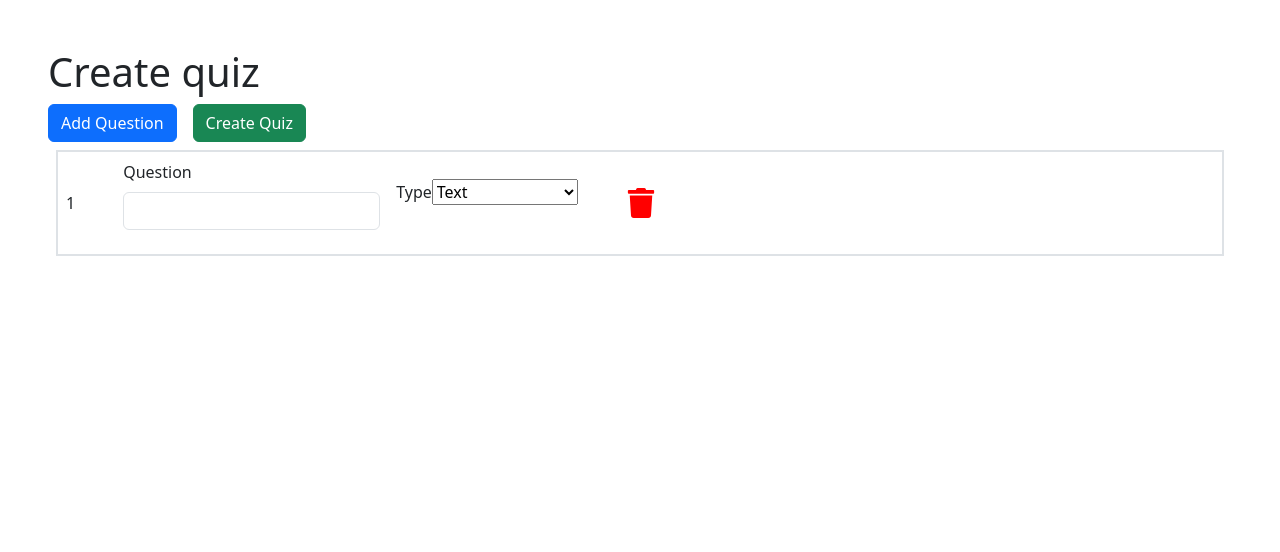
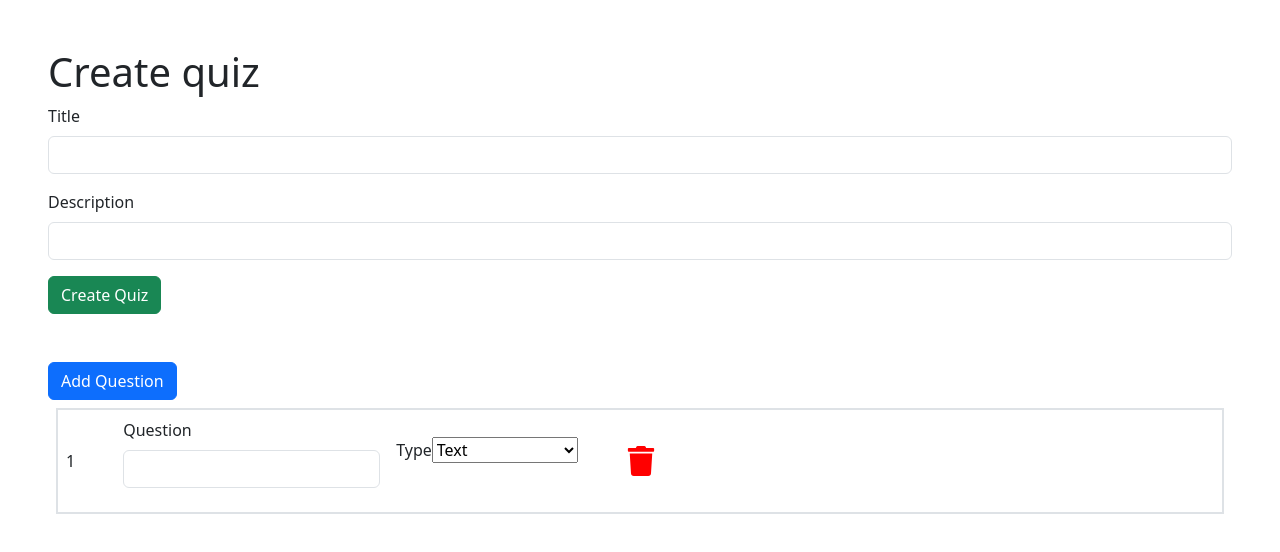
Before and after one commit to m1liaron/questionnaire-builder, a React (Vite) app in the folder frontend/: page /create-quiz in a window 1280 px wide. Shown: the top 552 px of the page. Built offline with nearby package versions, Linux system fonts and the light colour scheme.

Commit message:
fix: function to update answer text
Took 16 minutes

```diff
--- a/frontend/src/components/QuestionItem/QuestionItem.jsx
+++ b/frontend/src/components/QuestionItem/QuestionItem.jsx
@@ -87,7 +87,7 @@ const QuestionItem = ({
                             className="form-control"
                             id={`answer-${answer.id}`}
                             value={answer.answer}
-                            onChange={(e) => onAnswerChange(answer.id, e.target.value)}
+                            onChange={(e) => onAnswerChange(id, answer.id, e.target.value)}
                         />
                       </div>
                     </div>
--- a/frontend/src/components/QuestionList/QuestionList.jsx
+++ b/frontend/src/components/QuestionList/QuestionList.jsx
@@ -137,7 +137,7 @@ const QuestionList = () => {
                         ...q,
                         answers: [
                             ...q.answers,
-                            { id: newAnswerId, answer: "", isCorrect: false },
+                            { id: newAnswerId, answer: "Answer", isCorrect: false },
                         ],
                     };
                 }
@@ -146,9 +146,17 @@ const QuestionList = () => {
         }));
     };
 
-      const validateQuizData = () => {
-          const questionsValues = Object.values(questions);
-          const answersValues = Object.values(answers);
+    const onChangeTitle = (value) => {
+        setQuiz(prev => ({ ...prev, name: value }));
+    }
+
+    const onChangeDescription = (value) => {
+        setQuiz(prev => ({ ...prev, description: value }));
+    }
+
+  const validateQuizData = () => {
+          const questionsValues = Object.values(quiz.questions);
+          const answersValues = Object.values(quiz.answers);
           for(let question of questionsValues) {
               if(question.includes('Question') || !question.length) {
                   return console.error(`Template question has not been changed: ${question}`)
@@ -162,12 +170,24 @@ const QuestionList = () => {
           }
       }
 
+  const createQuiz = () => {
+        console.log(quiz)
+  }
+
     return (
-        <form>
-            <div className="d-flex gap-3">
-                <button type="button" className="btn btn-primary" onClick={handleAddQuestion}>Add Question</button>
-                <button type="button" className="btn btn-success" onClick={handleAddQuestion}>Create Quiz</button>
+        <div>
+            <div className="mb-5">
+                <div className="mb-3">
+                    <label htmlFor="exampleInputEmail1" className="form-label">Title</label>
+                    <input type="text" className="form-control" id="exampleInputEmail1" aria-describedby="emailHelp" onChange={(e) => onChangeTitle(e.target.value)} value={quiz.name}/>
+                </div>
+                <div className="mb-3">
+                    <label htmlFor="exampleInputEmail1" className="form-label">Description</label>
+                    <input type="text" className="form-control" id="exampleInputEmail1" aria-describedby="emailHelp" onChange={(e) => onChangeDescription(e.target.value)} value={quiz.description}/>
+                </div>
+                <button type="submit" className="btn btn-success" onClick={createQuiz}>Create Quiz</button>
             </div>
+            <button type="button" className="btn btn-primary" onClick={handleAddQuestion}>Add Question</button>
             <div>
                 {quiz.questions.map((q, index) => (
                     <QuestionItem
@@ -185,7 +205,7 @@ const QuestionList = () => {
                     />
                 ))}
             </div>
-        </form>
+        </div>
     )
 }
 
```
